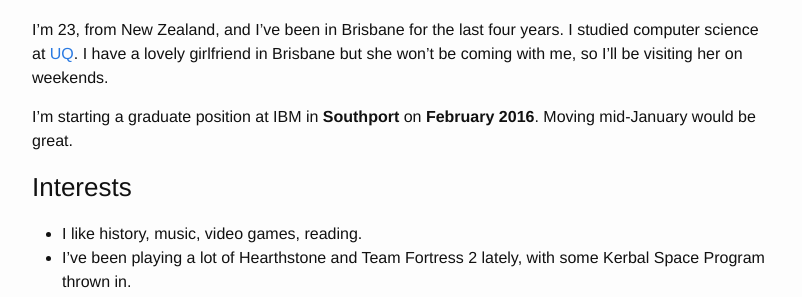
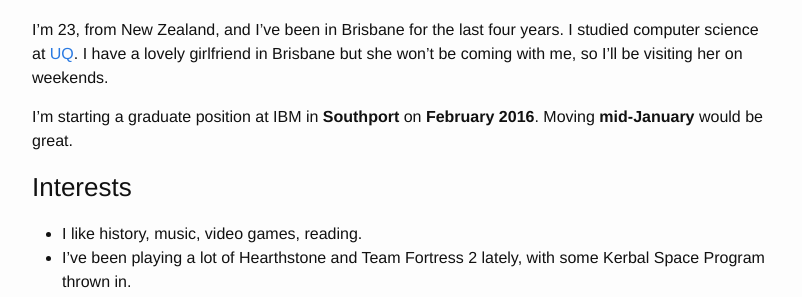
Before and after one commit to d-lord/d-lord.github.io, a Jekyll site: the page built from _posts/2015-10-11-lfg.markdown, in a window 1280 px wide and 1400 px high, scrolled down 414 px. Shown: the part 152-449 px from the top of the window, without its empty margins (238-1040 px from the left). Built offline with Jekyll 4.4.1, drawn with Linux system fonts in a browser that asks for light colours; some of the changed text lies outside the part shown.

```diff
--- a/_posts/2015-10-11-lfg.markdown
+++ b/_posts/2015-10-11-lfg.markdown
@@ -19,7 +19,7 @@ I'm 23, from New Zealand, and I've been in Brisbane for the last four years.
 I studied computer science at [UQ](http://www.uq.edu.au).
 I have a lovely girlfriend in Brisbane but she won't be coming with me, so I'll be visiting her on weekends.
 
-I'm starting a graduate position at IBM in **Southport** on **February 2016**. Moving mid-January would be great.
+I'm starting a graduate position at IBM in **Southport** on **February 2016**. Moving **mid-January** would be great.
 
 ### Interests
 * I like history, music, video games, reading.
```
Also changed, not shown: other parts of _posts/2015-10-11-lfg.markdown (+2 -0 lines).
